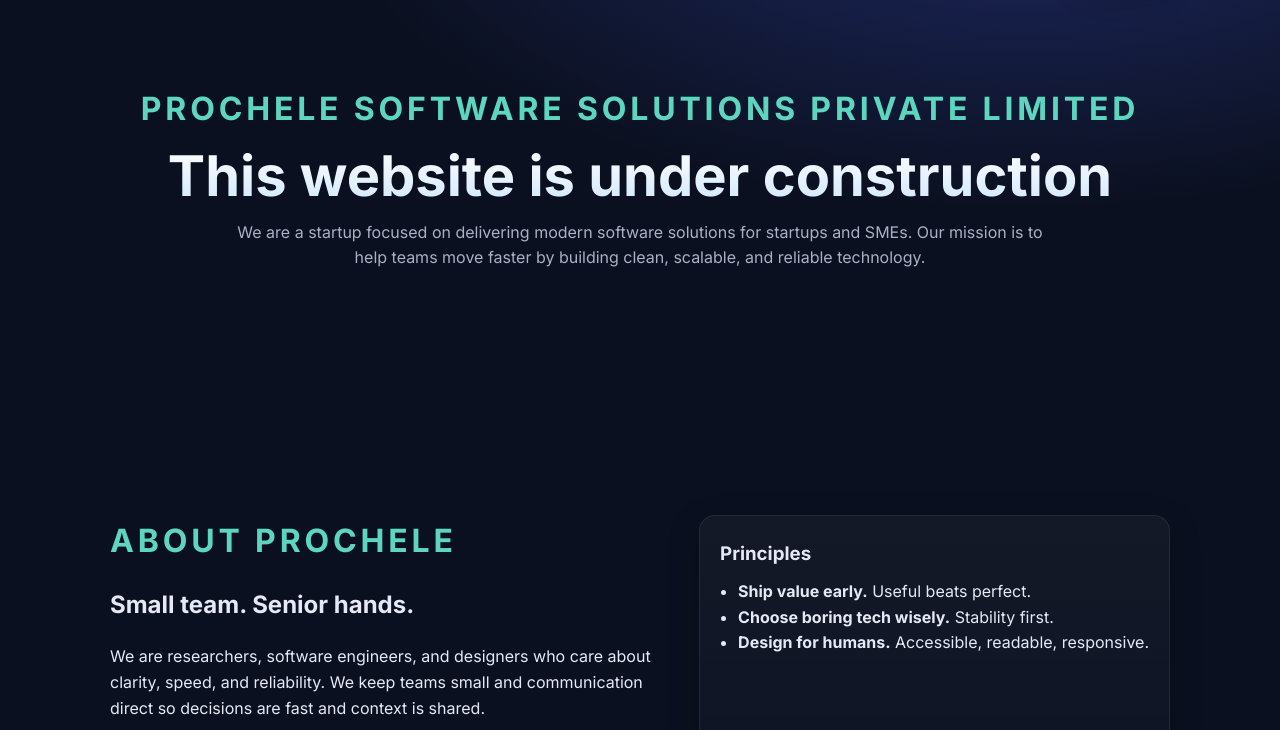
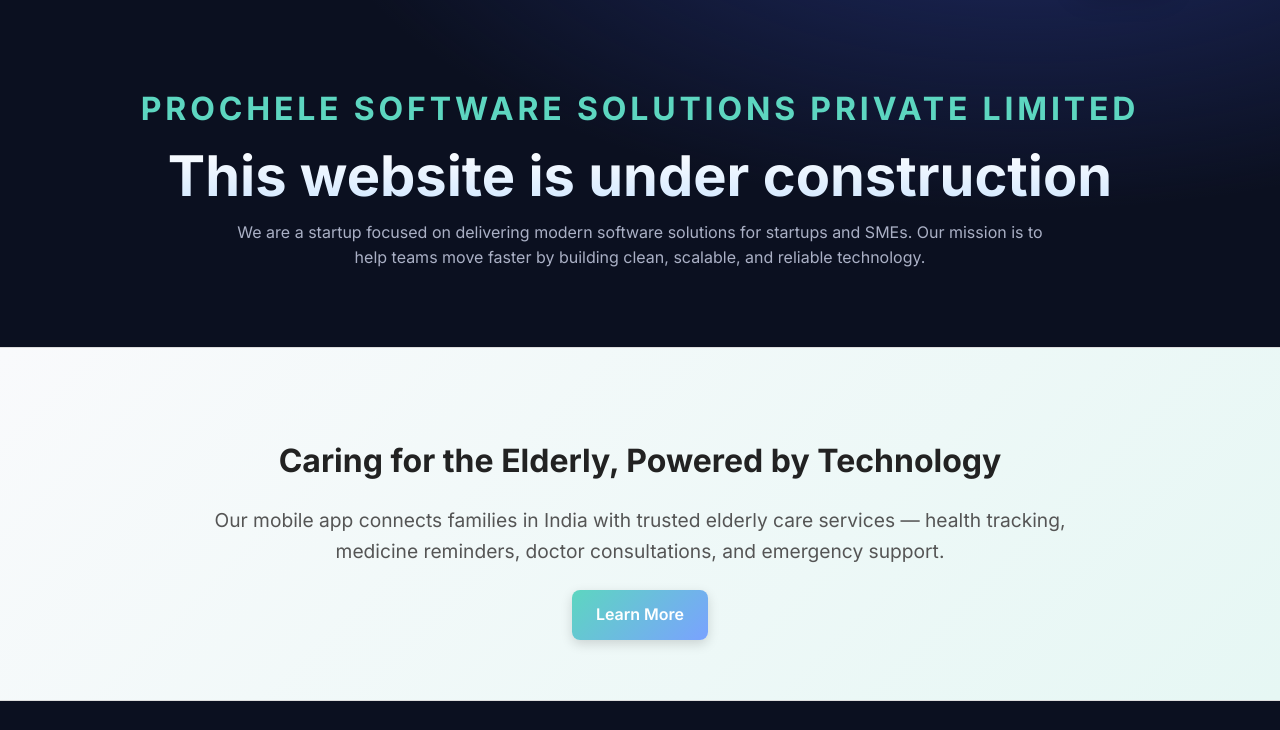
Before and after one commit to Prochele/prochele.github.io, a plain HTML site: page index.html in a window 1280 px wide. Shown: the part 70-800 px from the top of the page. Drawn offline with Linux system fonts and the light colour scheme.

Commit message:
Update index.html

```diff
--- a/index.html
+++ b/index.html
@@ -185,11 +185,42 @@ Our mission is to help teams move faster by building clean, scalable, and reliab
     </div-->
     </div>
   </header>
+<!-- ELDERLY SERVICES BANNER -->
+<section style="
+  background: linear-gradient(135deg, #f9fafc, #e6f7f4);
+  padding: 60px 20px;
+  text-align: center;
+  border-top: 1px solid #ddd;
+  border-bottom: 1px solid #ddd;
+">
+  <div style="max-width: 900px; margin: 0 auto;">
+    <h2 style="font-size: 2rem; color: #222; margin-bottom: 16px;">
+      Caring for the Elderly, Powered by Technology
+    </h2>
+    <p style="font-size: 1.2rem; color: #555; margin-bottom: 24px;">
+      Our mobile app connects families in India with trusted elderly care services —
+      health tracking, medicine reminders, doctor consultations, and emergency support.
+    </p>
+    <a href="#contact" style="
+      display: inline-block;
+      padding: 12px 24px;
+      border-radius: 8px;
+      font-size: 1rem;
+      font-weight: 600;
+      color: #fff;
+      background: linear-gradient(135deg, #5dd6c0, #7aa2ff);
+      text-decoration: none;
+      box-shadow: 0 4px 12px rgba(0,0,0,0.15);
+    ">
+      Learn More
+    </a>
+  </div>
+</section>
 
   <!-- TRUST / QUICK CARDS -->
-  <section aria-labelledby="trust">
+  <!--section aria-labelledby="trust">
     <div class="container card-grid">
-      <!--article class="card">
+      <article class="card">
         <h3>Fast MVPs</h3>
         <p>Validate ideas quickly: auth, dashboards, payments, and APIs in weeks—not months.</p>
       </article>
@@ -204,9 +235,9 @@ Our mission is to help teams move faster by building clean, scalable, and reliab
       <article class="card">
         <h3>Ongoing Care</h3>
         <p>Maintenance, performance tuning, and small feature iterations as you grow.</p>
-      </article-->
+      </article>
     </div>
-  </section>
+</section-->
 
   <!-- SERVICES -->
   <!--section id="services" aria-labelledby="services-title">
```
